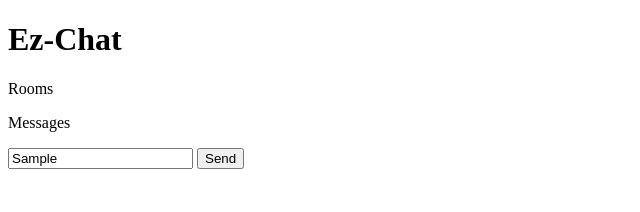
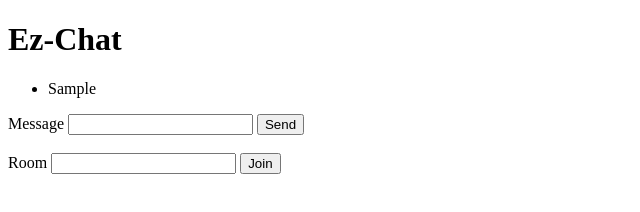
Before and after one commit to mrChernicharo/ez-chat, a website: page app/index.html in a window 1280 px wide. Both pictures are taken after typing "Sample" into the empty fields and a click on the input "Send". Shown: the whole page, without its empty margins (0-640 px from the left). Drawn offline with nearby package versions, Linux system fonts and the light colour scheme; no server answers.

Commit message:
private messaging works

```diff
--- a/app/app.mjs
+++ b/app/app.mjs
@@ -1,11 +1,16 @@
 const socket = io('localhost:3333');
-
 console.log(socket);
 
 const roomsList = document.querySelector('#rooms-list');
 const messagesList = document.querySelector('#messages-list');
 const sendMessageForm = document.querySelector('#send-message-form');
 const sendMessageInput = document.querySelector('#send-message-input');
+const roomForm = document.querySelector('#room-form');
+const roomInput = document.querySelector('#room-input');
+
+socket.on('connect', () => {
+	console.log('connected id', socket.id);
+});
 
 socket.on('messageReceived', msg => {
 	console.log(msg);
@@ -15,12 +20,23 @@ socket.on('messageReceived', msg => {
 sendMessageForm.addEventListener('submit', e => {
 	e.preventDefault();
 	const msg = sendMessageInput.value;
+	const room = roomInput.value;
 
-	socket.emit('sendMessage', msg);
+	if (!msg) return;
+	appendMessage(msg);
+
+	socket.emit('sendMessage', msg, room);
+	sendMessageInput.value = '';
+});
+
+roomForm.addEventListener('submit', e => {
+	e.preventDefault();
+	const room = roomInput.value;
+	console.log('join room:', room);
 });
 
 function appendMessage(msg) {
 	const li = document.createElement('li');
-	li.textContent = `${msg.id} ${msg.text} ${msg.timestamp}`;
+	li.textContent = `${msg}`;
 	messagesList.appendChild(li);
 }
--- a/app/index.html
+++ b/app/index.html
@@ -10,15 +10,22 @@
 		<h1>Ez-Chat</h1>
 
 		<!-- [contacts & groups] -->
-		<label>Rooms</label>
+		<!-- <label>Rooms</label> -->
 		<ul id="rooms-list"></ul>
 
-		<label>Messages</label>
+		<!-- <label>Messages</label> -->
 		<ul id="messages-list"></ul>
 
 		<form id="send-message-form">
+			<label for="send-message-input">Message</label>
 			<input type="text" id="send-message-input" />
 			<input type="submit" value="Send" />
+		</form>
+		<br />
+		<form id="room-form">
+			<label for="room-input">Room</label>
+			<input type="text" id="room-input" />
+			<input type="submit" value="Join" />
 		</form>
 
 		<!-- prettier-ignore -->
```
Also changed, not shown: server/io.mjs (+10 -8 lines).
